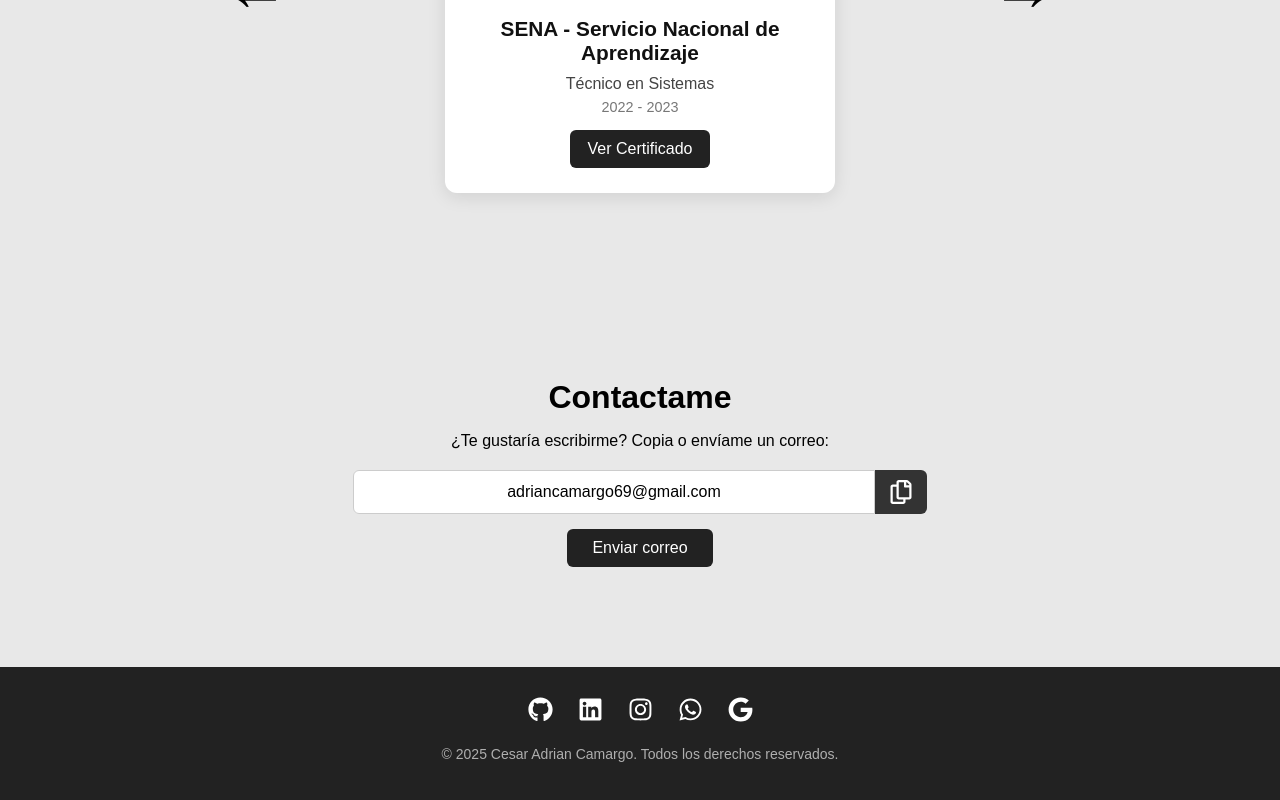
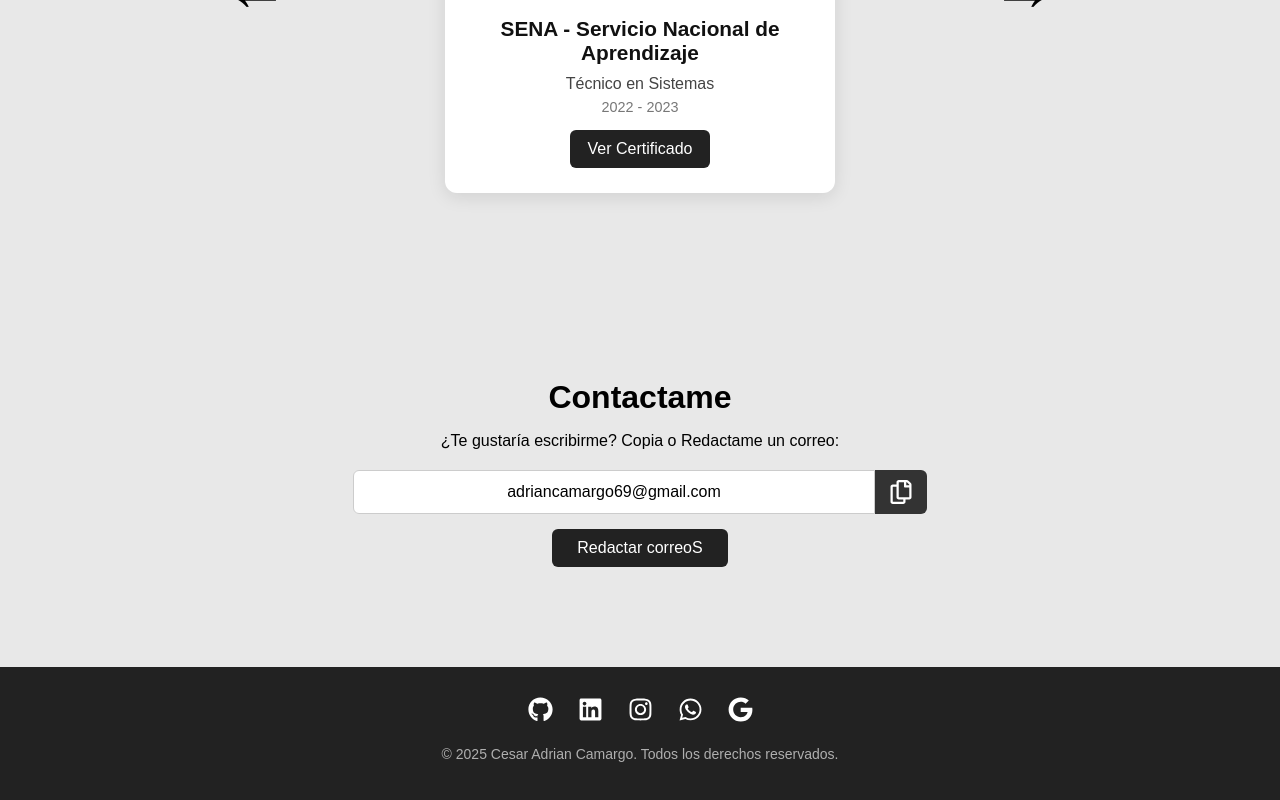
Before and after one commit to ADRIANCHO207/Mi-Portafolio, a React (Vite) app: page / in a window 1280 px wide. Shown: the part 2973-3773 px from the top of the page. Built offline with nearby package versions, Linux system fonts and the light colour scheme.

Commit message:
cambio en en contacto

```diff
--- a/src/components/contacto.jsx
+++ b/src/components/contacto.jsx
@@ -20,7 +20,7 @@
   return (
     <section id="contacto" className="fade-in">
       <h1>Contactame</h1>
-      <p>¿Te gustaría escribirme? Copia o envíame un correo:</p>
+      <p>¿Te gustaría escribirme? Copia o Redactame un correo:</p>
 
       <div className="contenedor-copia">
         <input type="text" value={correo} readOnly />
@@ -34,7 +34,7 @@
 
 
       <a href="https://mail.google.com/mail/?view=cm&fs=1&to=adriancamargo69@gmail.com" className="enviar-correo" target="_blank" rel="noopener noreferrer">
-        Enviar correo
+        Redactar correoS
       </a>
     </section>
   )
```
